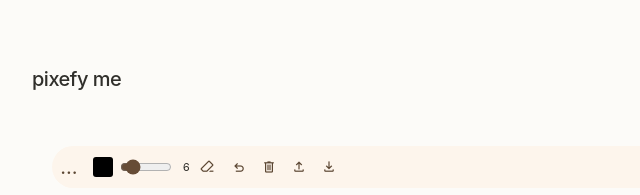
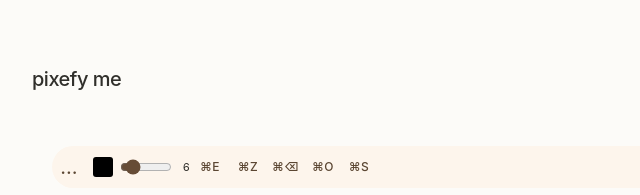
Before and after one commit to jensenleedesignstudio/pixefy-me, a plain HTML site: page public/index.html in a window 1280 px wide. Shown: the top 195 px of the page, 0-640 px from the left. Drawn offline with nearby package versions, Linux system fonts and the light colour scheme; some packages are replaced by stand-ins of ours; a script that the page names is missing.

Commit message:
replace drawing tools with transparent shortcut labels

```diff
--- a/public/index.html
+++ b/public/index.html
@@ -56,22 +56,22 @@
                     <input type = "range" id = "brush-size" min = "1" max = "40" value = "6" aria-label = "Brush size" title = "Brush size">
                     <output id = "brush-size-value" for = "brush-size">6</output>
                 </div>
-                <button class = "icon-button" id = "eraser" type = "button" aria-label = "eraser" title = "eraser" aria-pressed = "false">
-                    <span class = "material-symbols-outlined" aria-hidden = "true">ink_eraser</span>
+                <button class = "shortcut-button" id = "eraser" type = "button" aria-label="Toggle eraser (Command e)" title="Toggle eraser (⌘E)" aria-pressed = "false" aria-keyshortcuts="Meta+e">
+                    <kbd class="shortcut-label" aria-hidden="true">⌘E</kbd>
                 </button>
             </div>
             <div class = "tool-group" role = "group" aria-label = "canvas actions">
-                <button class = "icon-button" id = "undo" type = "button" aria-label = "undo" title = "undo">
-                    <span class = "material-symbols-outlined" aria-hidden = "true">undo</span>
+                <button class = "shortcut-button" id = "undo" type = "button" aria-label="Undo (Command z)" title="Undo (⌘Z)" aria-keyshortcuts="Meta+z">
+                    <kbd class="shortcut-label" aria-hidden="true">⌘Z</kbd>
                 </button>
-                <button class = "icon-button" id = "clear" type = "button" aria-label = "clear canvas" title = "clear canvas">
-                    <span class = "material-symbols-outlined" aria-hidden = "true">delete</span>
+                <button class = "shortcut-button" id = "clear" type = "button" aria-label="Clear canvas (Command Backspace)" title="Clear canvas (⌘⌫)" aria-keyshortcuts="Meta+Backspace">
+                    <kbd class="shortcut-label" aria-hidden="true">⌘⌫</kbd>
                 </button>
-                <button class = "icon-button" id = "upload-button" type = "button" aria-label = "upload image" title = "upload image">
-                    <span class = "material-symbols-outlined" aria-hidden = "true">upload</span>
+                <button class = "shortcut-button" id = "upload-button" type = "button" aria-label="Upload image (Command o)" title="Upload image (⌘O)" aria-keyshortcuts="Meta+o">
+                    <kbd class="shortcut-label" aria-hidden="true">⌘O</kbd>
                 </button>
-                <button class = "icon-button" id = "save-sketch" type = "button" aria-label = "save sketch" title = "save sketch">
-                    <span class = "material-symbols-outlined" aria-hidden = "true">download</span>
+                <button class = "shortcut-button" id = "save-sketch" type = "button" aria-label="Save sketch (Command s)" title="Save sketch (⌘S)" aria-keyshortcuts="Meta+s">
+                    <kbd class="shortcut-label" aria-hidden="true">⌘S</kbd>
                 </button>
             </div>
 
@@ -584,6 +584,25 @@
                 photoUpload.click();
             });
 
+            // Shortcuts operate on the canvas; typing fields keep native text commands.
+            document.addEventListener("keydown", function (event) {
+                if (!event.metaKey || event.altKey || event.ctrlKey || event.shiftKey
+                    || event.repeat || event.isComposing) return;
+                if (event.target.closest?.("input, textarea, select, [contenteditable]:not([contenteditable='false'])")) return;
+                if (!document.getElementById("canvas-panel").classList.contains("is-active")) return;
+
+                const shortcuts = {
+                    z: "undo", e: "eraser", backspace: "clear",
+                    o: "upload-button", s: "save-sketch"
+                };
+                const targetId = shortcuts[event.key.toLowerCase()];
+                if (!targetId) return;
+                const button = document.getElementById(targetId);
+                if (button.disabled) return;
+                event.preventDefault();
+                button.click();
+            });
+
             photoUpload.addEventListener("change", async function () {
                 const file = photoUpload.files[0];
                 if (!file) return;
--- a/public/styles.css
+++ b/public/styles.css
@@ -703,10 +703,6 @@ label[for="art-instructions"] {
     border-radius: 3px;
 }
 
-#eraser[aria-pressed="true"] .material-symbols-outlined {
-    font-variation-settings: "FILL" 1;
-}
-
 /* Same reveal pattern as the portfolio; outer panels retain their FLIP transforms. */
 .reveal-line {
     opacity: 0;
@@ -795,3 +791,28 @@ label[for="art-instructions"] {
 .preview-panel:fullscreen {
     padding: 20px;
 }
+
+/* Mac shortcut labels replace the drawing icons without adding keycap boxes. */
+.drawing-toolbar .toolbar-items .shortcut-button {
+    flex: 0 0 auto;
+    width: auto;
+    min-width: 32px;
+    padding: 0 4px;
+    border: none;
+    background: transparent;
+    box-shadow: none;
+}
+
+.shortcut-label {
+    font: inherit;
+    font-size: 12px;
+    font-weight: 500;
+    letter-spacing: 0.02em;
+    white-space: nowrap;
+}
+
+.shortcut-button[aria-pressed="true"] .shortcut-label {
+    font-weight: 700;
+    text-decoration: underline;
+    text-underline-offset: 3px;
+}
```
